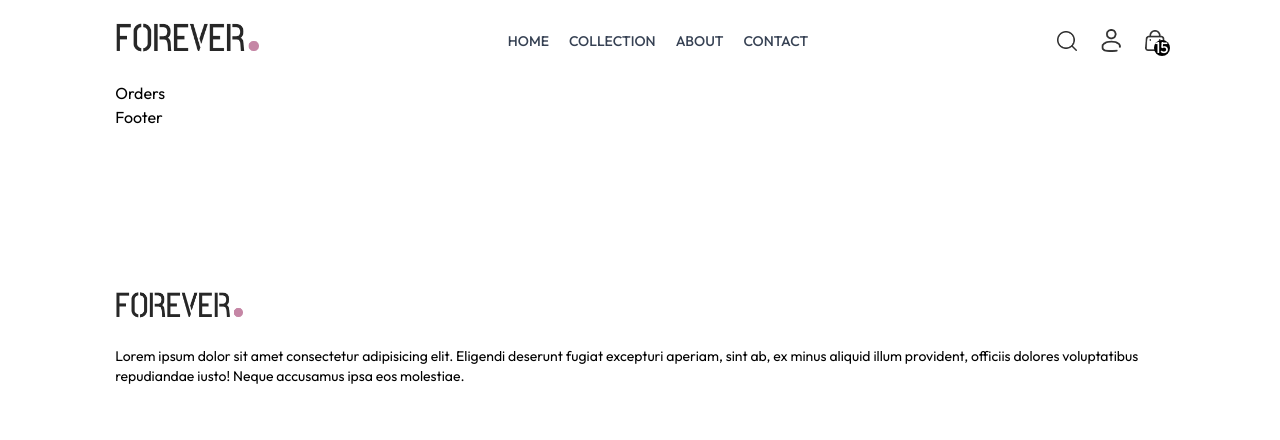
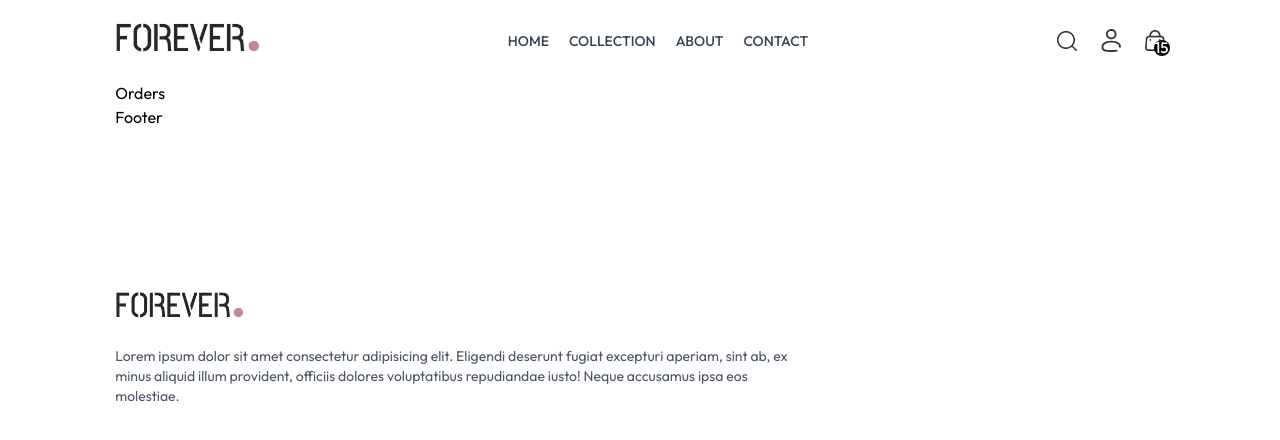
Before and after one commit to hellokristinafaye/clothing-ecommerce, a React (Vite) app: page /orders in a window 1280 px wide. Shown: the top 440 px of the page. Built offline with nearby package versions, Linux system fonts and the light colour scheme.

Commit message:
Dummy text styled

```diff
--- a/src/components/Footer.jsx
+++ b/src/components/Footer.jsx
@@ -9,7 +9,7 @@ const Footer = () => {
 
               <div className="">
                   <img src={assets.logo} alt="" className="mb-5 w-32" />
-                  <p className="">Lorem ipsum dolor sit amet consectetur adipisicing elit. Eligendi deserunt fugiat excepturi aperiam, sint ab, ex minus aliquid illum provident, officiis dolores voluptatibus repudiandae iusto! Neque accusamus ipsa eos molestiae.</p>
+                  <p className="w-full md:w-2/3 text-gray-600">Lorem ipsum dolor sit amet consectetur adipisicing elit. Eligendi deserunt fugiat excepturi aperiam, sint ab, ex minus aliquid illum provident, officiis dolores voluptatibus repudiandae iusto! Neque accusamus ipsa eos molestiae.</p>
             </div>
 
           </div>
```
